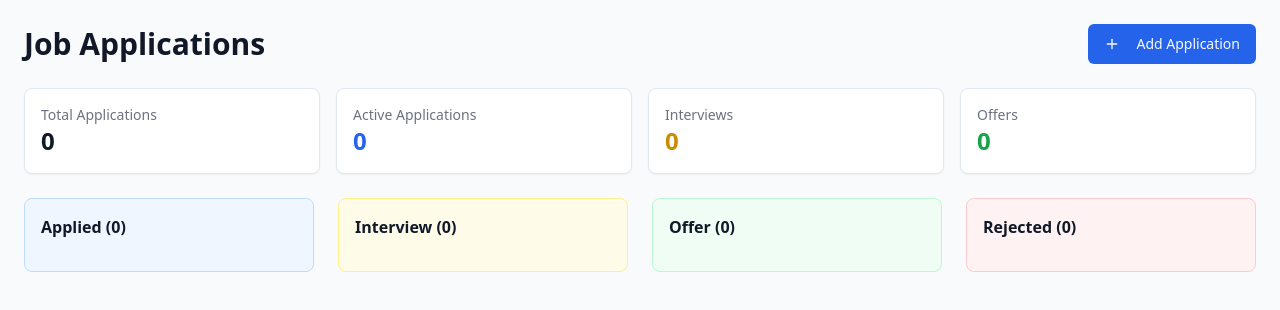
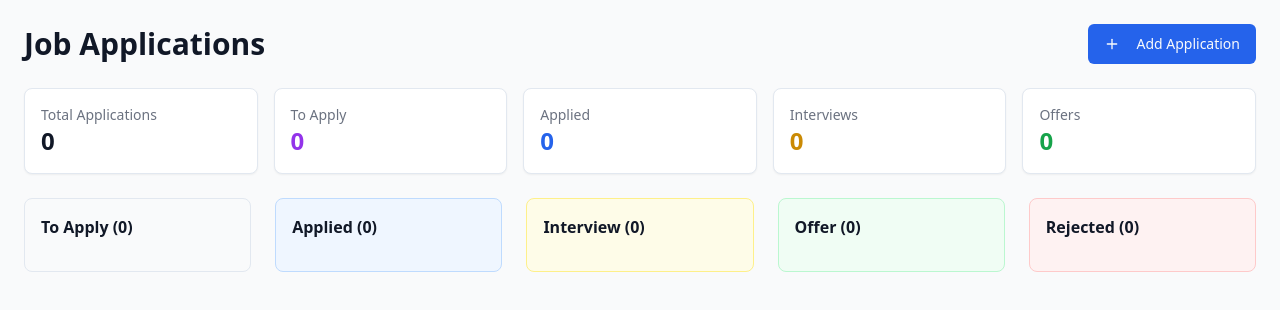
Before and after one commit to bjordan1/trackaroo, a React (Vite) app: page / in a window 1280 px wide. Shown: the top 310 px of the page. Built offline with nearby package versions, Linux system fonts and the light colour scheme.

Commit message:
Add job application tracking statuses
Implement functionality to track job applications with statuses: "To Apply", "Applied", "Interview", and "Offer". This change will allow users to manage their job application process more effectively.
[skip gpt_engineer]

```diff
--- a/src/components/AddJobModal.tsx
+++ b/src/components/AddJobModal.tsx
@@ -22,7 +22,7 @@ const AddJobModal = ({ open, onOpenChange, onSubmit }: AddJobModalProps) => {
     e.preventDefault();
     onSubmit({
       ...formData,
-      status: "Applied",
+      status: "To Apply",
       date: new Date().toISOString(),
     });
     setFormData({ company: "", position: "", notes: "" });
@@ -66,7 +66,7 @@ const AddJobModal = ({ open, onOpenChange, onSubmit }: AddJobModalProps) => {
             <Button type="button" variant="outline" onClick={() => onOpenChange(false)}>
               Cancel
             </Button>
-            <Button type="submit">Add Application</Button>
+            <Button type="submit">Add to To-Do</Button>
           </div>
         </form>
       </DialogContent>
--- a/src/components/JobCard.tsx
+++ b/src/components/JobCard.tsx
@@ -16,10 +16,11 @@ interface JobCardProps {
 
 const JobCard = ({ job, onStatusChange }: JobCardProps) => {
   const statusColors = {
-    Applied: "bg-blue-100 text-blue-800",
-    Interview: "bg-yellow-100 text-yellow-800",
-    Offer: "bg-green-100 text-green-800",
-    Rejected: "bg-red-100 text-red-800",
+    "To Apply": "bg-purple-100 text-purple-800",
+    "Applied": "bg-blue-100 text-blue-800",
+    "Interview": "bg-yellow-100 text-yellow-800",
+    "Offer": "bg-green-100 text-green-800",
+    "Rejected": "bg-red-100 text-red-800",
   };
 
   return (
@@ -36,7 +37,7 @@ const JobCard = ({ job, onStatusChange }: JobCardProps) => {
             </Button>
           </DropdownMenuTrigger>
           <DropdownMenuContent align="end" className="bg-white">
-            {(["Applied", "Interview", "Offer", "Rejected"] as const).map((status) => (
+            {(["To Apply", "Applied", "Interview", "Offer", "Rejected"] as const).map((status) => (
               <DropdownMenuItem
                 key={status}
                 onClick={() => onStatusChange(job.id, status)}
--- a/src/components/StatsBar.tsx
+++ b/src/components/StatsBar.tsx
@@ -8,19 +8,24 @@ interface StatsBarProps {
 const StatsBar = ({ jobs }: StatsBarProps) => {
   const stats = {
     total: jobs.length,
+    toApply: jobs.filter(job => job.status === "To Apply").length,
     applied: jobs.filter(job => job.status === "Applied").length,
     interview: jobs.filter(job => job.status === "Interview").length,
     offer: jobs.filter(job => job.status === "Offer").length,
   };
 
   return (
-    <div className="grid grid-cols-1 md:grid-cols-4 gap-4">
+    <div className="grid grid-cols-1 md:grid-cols-5 gap-4">
       <Card className="p-4">
         <h3 className="text-sm font-medium text-gray-500">Total Applications</h3>
         <p className="text-2xl font-bold text-gray-900">{stats.total}</p>
       </Card>
       <Card className="p-4">
-        <h3 className="text-sm font-medium text-gray-500">Active Applications</h3>
+        <h3 className="text-sm font-medium text-gray-500">To Apply</h3>
+        <p className="text-2xl font-bold text-purple-600">{stats.toApply}</p>
+      </Card>
+      <Card className="p-4">
+        <h3 className="text-sm font-medium text-gray-500">Applied</h3>
         <p className="text-2xl font-bold text-blue-600">{stats.applied}</p>
       </Card>
       <Card className="p-4">
--- a/src/pages/Index.tsx
+++ b/src/pages/Index.tsx
@@ -10,7 +10,7 @@ export type JobApplication = {
   id: string;
   company: string;
   position: string;
-  status: "Applied" | "Interview" | "Offer" | "Rejected";
+  status: "To Apply" | "Applied" | "Interview" | "Offer" | "Rejected";
   date: string;
   notes: string;
 };
@@ -41,8 +41,8 @@ const Index = () => {
 
         <StatsBar jobs={jobs} />
 
-        <div className="grid grid-cols-1 md:grid-cols-4 gap-6">
-          {(["Applied", "Interview", "Offer", "Rejected"] as const).map((status) => (
+        <div className="grid grid-cols-1 md:grid-cols-5 gap-6">
+          {(["To Apply", "Applied", "Interview", "Offer", "Rejected"] as const).map((status) => (
             <StatusColumn
               key={status}
               status={status}
```
